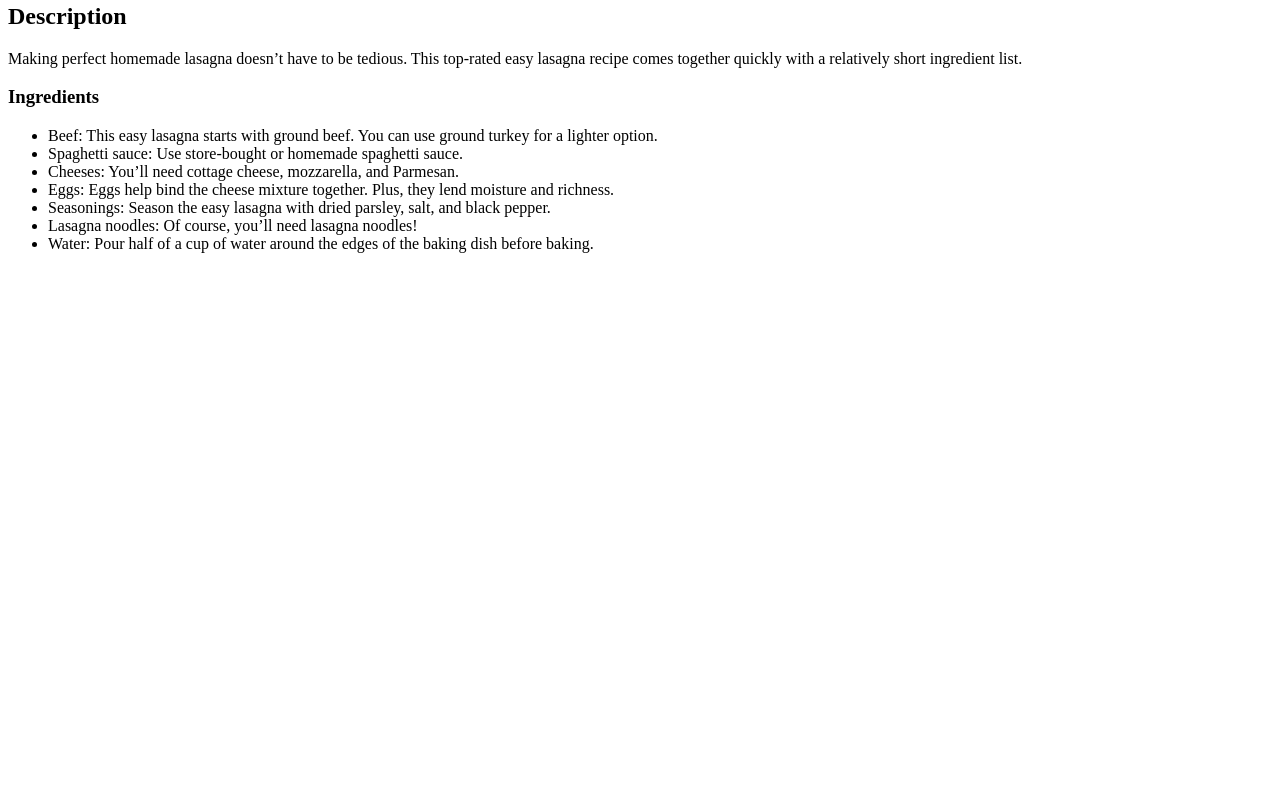
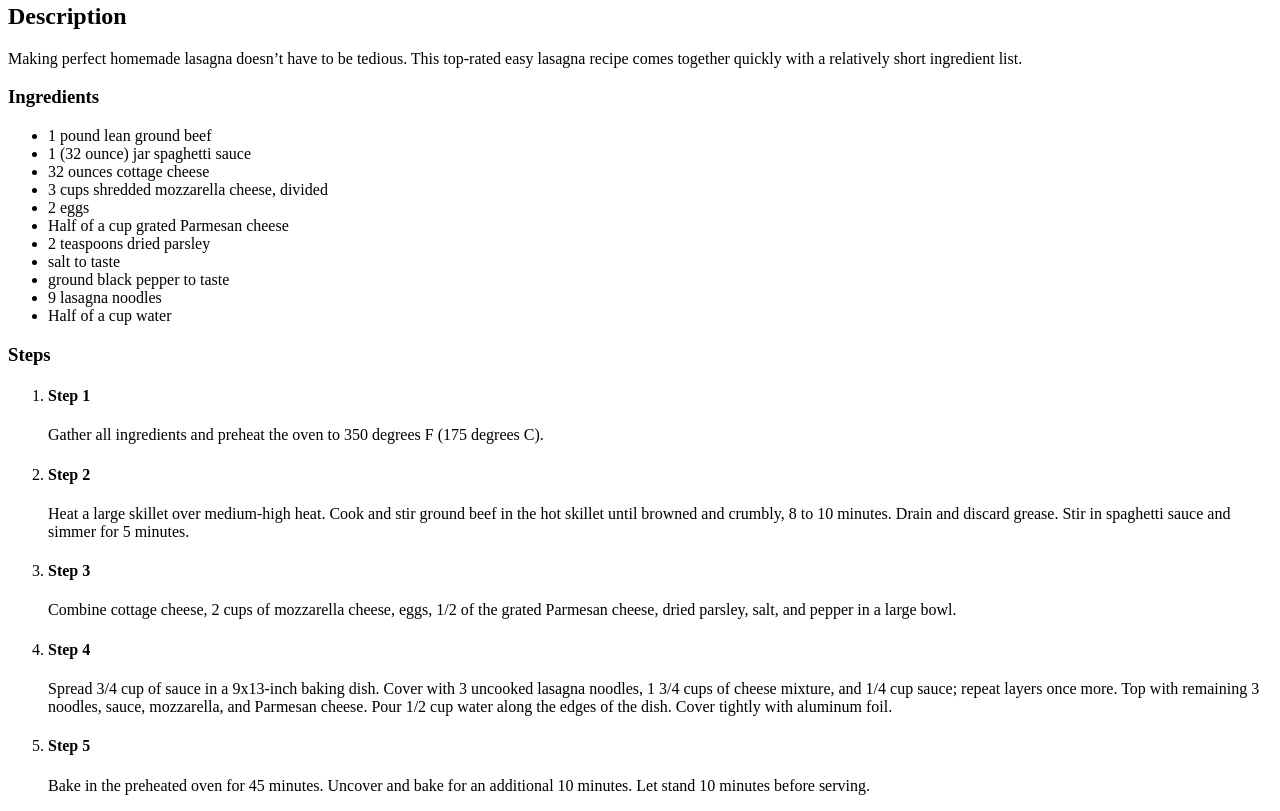
Before and after one commit to sychproc/Recipes, a plain HTML site: page recipes/lasagna.html in a window 1280 px wide. Shown: the part 779-1590 px from the top of the page. Before the commit the page ends 1048 px from the top, so only its background shows below. Drawn offline with Linux system fonts and the light colour scheme.

Commit message:
Finish lasagna page, add steps

```diff
--- a/recipes/lasagna.html
+++ b/recipes/lasagna.html
@@ -12,13 +12,30 @@
     <p>Making perfect homemade lasagna doesn’t have to be tedious. This top-rated easy lasagna recipe comes together quickly with a relatively short ingredient list. </p>
     <h3>Ingredients</h3>
     <ul>
-        <li>Beef: This easy lasagna starts with ground beef. You can use ground turkey for a lighter option. </li>
-        <li>Spaghetti sauce: Use store-bought or homemade spaghetti sauce.</li>
-        <li>Cheeses: You’ll need cottage cheese, mozzarella, and Parmesan.</li>
-        <li>Eggs: Eggs help bind the cheese mixture together. Plus, they lend moisture and richness. </li>
-        <li>Seasonings: Season the easy lasagna with dried parsley, salt, and black pepper.</li>
-        <li>Lasagna noodles: Of course, you’ll need lasagna noodles!</li>
-        <li>Water: Pour half of a cup of water around the edges of the baking dish before baking. </li>
+        <li>1 pound lean ground beef </li>
+        <li>1 (32 ounce) jar spaghetti sauce</li>
+        <li>32 ounces cottage cheese</li>
+        <li>3 cups shredded mozzarella cheese, divided</li>
+        <li>2 eggs</li>
+        <li>Half of a cup grated Parmesan cheese</li>
+        <li>2 teaspoons dried parsley</li>
+        <li>salt to taste</li>
+        <li>ground black pepper to taste</li>
+        <li>9 lasagna noodles</li>
+        <li>Half of a cup water</li>
     </ul>
+    <h3>Steps</h3>
+    <ol>
+        <li><h4>Step 1</h4> <p>Gather all ingredients and preheat the oven to 350 degrees F (175 degrees C).</p></li>
+        <li><h4>Step 2</h4> <p>Heat a large skillet over medium-high heat. Cook and stir ground beef in the hot skillet
+        until browned and crumbly, 8 to 10 minutes. Drain and discard grease. Stir in spaghetti sauce and simmer for 5 minutes.</p></li>
+        <li><h4>Step 3</h4> <p>Combine cottage cheese, 2 cups of mozzarella cheese, eggs, 1/2 of the grated Parmesan
+        cheese, dried parsley, salt, and pepper in a large bowl.</p></li>
+        <li><h4>Step 4</h4> <p>Spread 3/4 cup of sauce in a 9x13-inch baking dish. Cover with 3 uncooked lasagna noodles,
+        1 3/4 cups of cheese mixture, and 1/4 cup sauce; repeat layers once more. Top with remaining 3 noodles, sauce, mozzarella,
+        and Parmesan cheese. Pour 1/2 cup water along the edges of the dish. Cover tightly with aluminum foil.</p></li>
+        <li><h4>Step 5</h4> <p>Bake in the preheated oven for 45 minutes. Uncover and bake for an additional 10 minutes. Let stand
+        10 minutes before serving.</p></li>
+    </ol>
 </body>
 </html>
```
